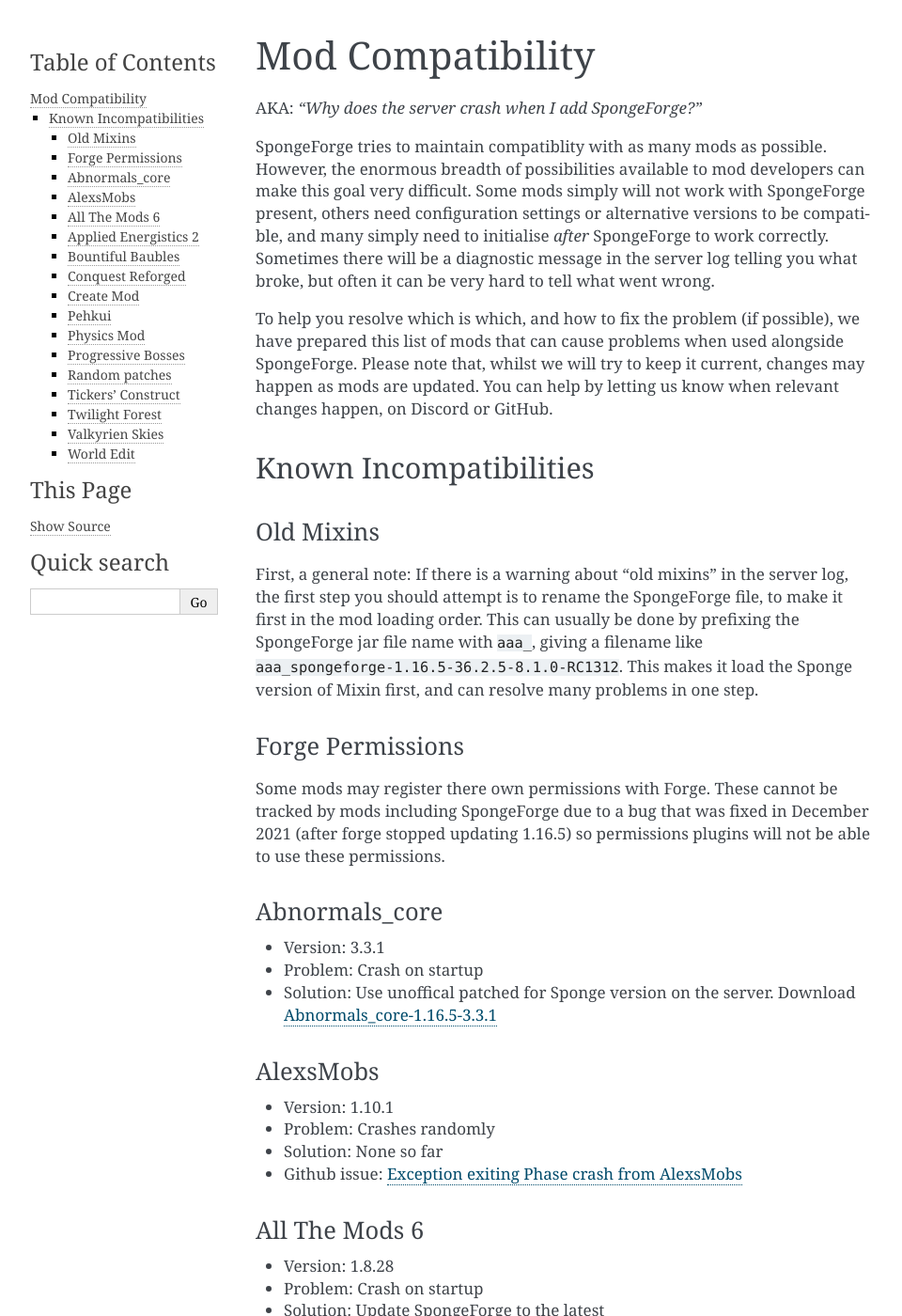
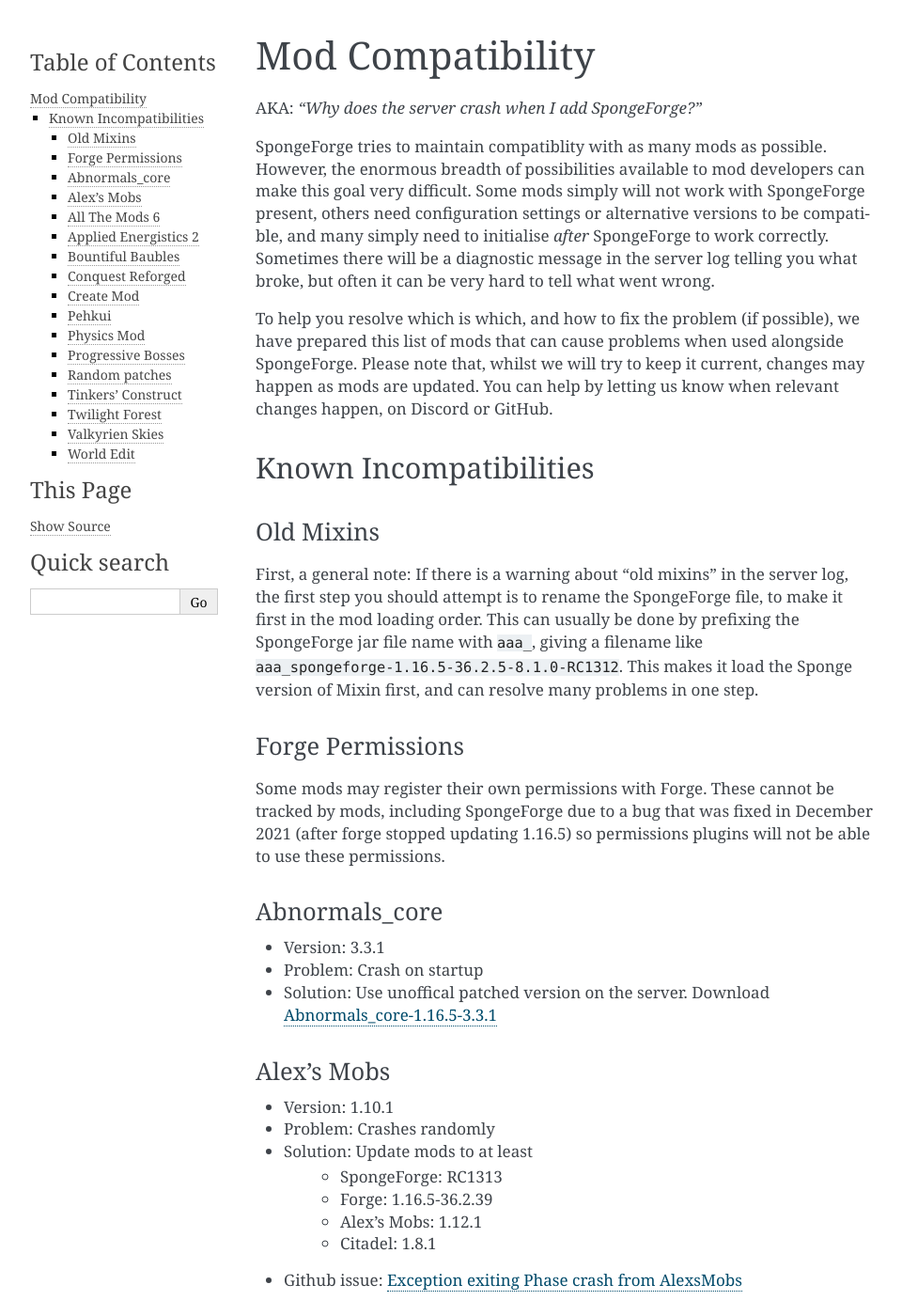
Before and after one commit to SpongePowered/SpongeDocs, a Sphinx documentation site: the page built from source/server/spongineer/incompatible.rst, in a window 1280 px wide and 1400 px high. Shown: the whole window at 94% size, without its empty margins (148-1108 px from the left). Built offline with Sphinx 7.4.7, drawn with Linux system fonts in a browser that asks for light colours; some of the changed text lies outside the part shown.

Commit message:
Fixed typos

```diff
--- a/source/server/spongineer/incompatible.rst
+++ b/source/server/spongineer/incompatible.rst
@@ -28,8 +28,8 @@
 Forge Permissions
 ~~~~~~~~~~~~~~~~~
 
-Some mods may register there own permissions with Forge. These cannot be tracked by mods including SpongeForge due to a
-bug that was fixed in December 2021 (after forge stopped updating 1.16.5) so permissions plugins will not be able to use
+Some mods may register their own permissions with Forge. These cannot be tracked by mods, including SpongeForge due to
+a bug that was fixed in December 2021 (after forge stopped updating 1.16.5) so permissions plugins will not be able to use
 these permissions.
 
 Abnormals_core
@@ -37,14 +37,18 @@
 
 - Version: 3.3.1
 - Problem: Crash on startup
-- Solution: Use unoffical patched for Sponge version on the server. Download `Abnormals_core-1.16.5-3.3.1 <https://cdn.discordapp.com/attachments/406987481825804290/949798054117122058/abnormals_core-1.16.5-3.3.1.jar>`_
+- Solution: Use unoffical patched version on the server. Download `Abnormals_core-1.16.5-3.3.1 <https://cdn.discordapp.com/attachments/406987481825804290/949798054117122058/abnormals_core-1.16.5-3.3.1.jar>`_
 
-AlexsMobs
-~~~~~~~~~
+Alex's Mobs
+~~~~~~~~~~~
 
 - Version: 1.10.1
 - Problem: Crashes randomly
-- Solution: None so far
+- Solution: Update mods to at least
+    - SpongeForge: RC1313
+    - Forge: 1.16.5-36.2.39
+    - Alex's Mobs: 1.12.1
+    - Citadel: 1.8.1
 - Github issue: `Exception exiting Phase crash from AlexsMobs <https://github.com/SpongePowered/Sponge/issues/3535>`_
 
 All The Mods 6
@@ -52,7 +56,7 @@
 
 - Version: 1.8.28
 - Problem: Crash on startup
-- Solution: Update SpongeForge to the latest
+- Solution: Update SpongeForge to RC1313
 - Github issue: `SpongeForge 1.16.5 InvalidMixinException ATM6 <https://github.com/SpongePowered/Sponge/issues/3647>`_
 
 Applied Energistics 2
@@ -100,7 +104,7 @@
 
 - Version: 1.3.4
 - Problem: Lag on TNT use
-- Solution: None so far
+- Solution: Update SpongeForge to RC1313+ and Physics Mod to 2.6.7
 - Github issue: `Fatel server lag when using TNT and Physics mod <https://github.com/SpongePowered/Sponge/issues/3517>`_
 
 Progressive Bosses
@@ -108,8 +112,8 @@
 
 - Version 3.4.3
 - Problem: Crash on startup
-- Solution: Update SpongeForge to the latest
-- Github issue: `Illegal State Exception with Progressive Bosses mod <https://github.com/SpongePowered/Sponge/issues/3714>`_
+- Solution: Update SpongeForge to RC1313+
+- Github issue: `Illegal state exception with Progressive Bosses mod <https://github.com/SpongePowered/Sponge/issues/3714>`_
 
 Random patches
 ~~~~~~~~~~~~~~
@@ -119,7 +123,7 @@
 - Solution: Update SpongeForge to the latest
 - Github issue: `Server crash with Randompatches <https://github.com/SpongePowered/Sponge/issues/3589>`_
 
-Tickers' Construct
+Tinkers' Construct
 ~~~~~~~~~~~~~~~~~~
 
 - Version: 1.16.5-3.1.2.265
```
Also changed, not shown: other parts of source/server/spongineer/incompatible.rst (+4 -2 lines).
